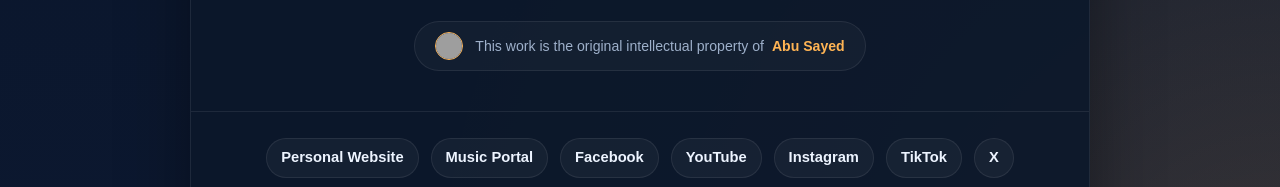
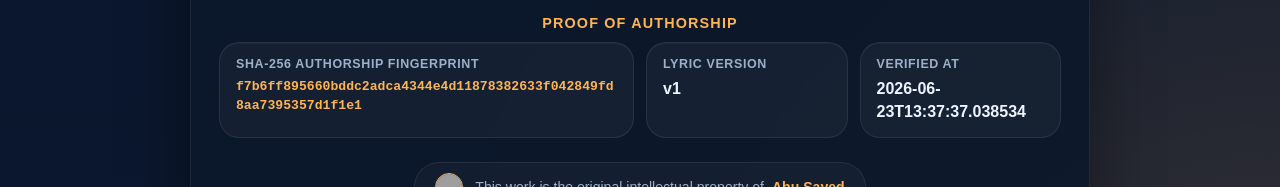
Before and after one commit to ImAbuSayed/cuerpo-de-fuego-vol-2, a plain HTML site: page index.html in a window 1280 px wide. Shown: the part 2426-2613 px from the top of the page. Drawn offline with Linux system fonts and the light colour scheme; grey boxes are pictures that could not be loaded.

Commit message:
feat: update song assets v1 with signed GPG commit [verified]

```diff
--- a/index.html
+++ b/index.html
@@ -14,9 +14,9 @@
     <meta name="keywords" content="Cuerpo de fuego, Vol. 2, Abu Sayed lyrics, original song lyrics, Abu Sayed original song, Abu Sayed lyricist, Abu Sayed composer, Abu Sayed songwriter, official lyrics">
     <meta name="robots" content="index,follow,max-snippet:-1,max-image-preview:large,max-video-preview:-1">
     <meta name="referrer" content="strict-origin-when-cross-origin">
-    <meta name="description" content="Official lyric archive for Abu Sayed&#x27;s song &#x27;Cuerpo de fuego, Vol. 2&#x27;. Written, composed, and owned by the artist.">
+    <meta name="description" content="Access the verified lyrics of &#x27;Cuerpo de fuego, Vol. 2&#x27;, an original song crafted, composed, and performed by Abu Sayed.">
     <meta property="og:title" content="Cuerpo de fuego, Vol. 2 - Original Lyrics by Abu Sayed">
-    <meta property="og:description" content="Official lyric archive for Abu Sayed&#x27;s song &#x27;Cuerpo de fuego, Vol. 2&#x27;. Written, composed, and owned by the artist.">
+    <meta property="og:description" content="Access the verified lyrics of &#x27;Cuerpo de fuego, Vol. 2&#x27;, an original song crafted, composed, and performed by Abu Sayed.">
     <meta property="og:type" content="music.song">
     <meta property="og:url" content="https://imabusayed.github.io/cuerpo-de-fuego-vol-2/">
     <meta property="og:site_name" content="Abu Sayed Music">
@@ -24,7 +24,7 @@
     <meta name="last-modified" content="2026-06-09 13:23:53">
     <meta name="twitter:card" content="summary_large_image">
     <meta name="twitter:title" content="Cuerpo de fuego, Vol. 2 - Original Lyrics by Abu Sayed">
-    <meta name="twitter:description" content="Official lyric archive for Abu Sayed&#x27;s song &#x27;Cuerpo de fuego, Vol. 2&#x27;. Written, composed, and owned by the artist.">
+    <meta name="twitter:description" content="Access the verified lyrics of &#x27;Cuerpo de fuego, Vol. 2&#x27;, an original song crafted, composed, and performed by Abu Sayed.">
     <link rel="canonical" href="https://imabusayed.github.io/cuerpo-de-fuego-vol-2/">
     <link rel="sitemap" type="application/xml" title="Sitemap" href="https://imabusayed.github.io/cuerpo-de-fuego-vol-2/sitemap.xml">
     <link rel="author" href="https://github.com/ImAbuSayed">
@@ -100,7 +100,7 @@
       "@id": "https://imabusayed.github.io/cuerpo-de-fuego-vol-2#webpage",
       "url": "https://imabusayed.github.io/cuerpo-de-fuego-vol-2/",
       "name": "Cuerpo de fuego, Vol. 2 - Original Lyrics by Abu Sayed",
-      "description": "Official lyric archive for Abu Sayed's song 'Cuerpo de fuego, Vol. 2'. Written, composed, and owned by the artist.",
+      "description": "Access the verified lyrics of 'Cuerpo de fuego, Vol. 2', an original song crafted, composed, and performed by Abu Sayed.",
       "isPartOf": {
         "@id": "https://music.abusayed.com.bd/#website"
       },
@@ -537,7 +537,7 @@
 
         <div class="controls">
             <button class="btn-speak" id="speakBtn" title="Read the lyrics aloud"><span id="speakText">Read Aloud</span></button>
-            <a href="https://music.abusayed.com.bd/Licensing/?https://imabusayed.github.io/cuerpo-de-fuego-vol-2/" class="btn-license" title="Get licensing for this song" target="_blank">License this song: Cuerpo de fuego, Vol. 2</a>
+            <a href="https://music.abusayed.com.bd/Licensing/?https://imabusayed.github.io/cuerpo-de-fuego-vol-2/" class="btn-license" title="Get licensing for this song" target="_blank">Official Music Licensing for Cuerpo de fuego, Vol. 2</a>
 
         </div>
         <br>
@@ -612,6 +612,26 @@
             <div class="meta-card">
                 <span class="meta-label">Publisher</span>
                 <strong>Abu Sayed Music</strong>
+            </div>
+
+                </div>
+            </div>
+
+            <div class="details-block">
+                <div class="details-title">Proof of Authorship</div>
+                <div class="meta-grid">
+
+            <div class="meta-card" style="grid-column: span 2;">
+                <span class="meta-label">SHA-256 Authorship Fingerprint</span>
+                <strong style="word-break: break-all; font-family: monospace; font-size: 0.82rem; color: var(--accent);">f7b6ff895660bddc2adca4344e4d11878382633f042849fd8aa7395357d1f1e1</strong>
+            </div>
+            <div class="meta-card">
+                <span class="meta-label">Lyric Version</span>
+                <strong>v1</strong>
+            </div>
+            <div class="meta-card">
+                <span class="meta-label">Verified At</span>
+                <strong>2026-06-23T13:37:37.038534</strong>
             </div>
 
                 </div>
```
Also changed, not shown: excerpts/Bridge-Preview.txt (added), excerpts/Chorus-Preview.txt (added), excerpts/Final-Chorus-Preview.txt (added), excerpts/Hook-Preview.txt (added), excerpts/Pre-Chorus-2-Preview.txt (added), excerpts/Pre-Chorus-3-Preview.txt (added), excerpts/Pre-Chorus-Preview.txt (added), excerpts/Verse-1-Preview.txt (added), excerpts/Verse-2-Preview.txt (added), excerpts/Verse-3-Preview.txt (added), hashes.txt (added), llms.txt, lyrics_backup/2026-06-23_cuerpo-de-fuego-vol-2-v1.txt (added), manifest.json (added), 1 other file.
